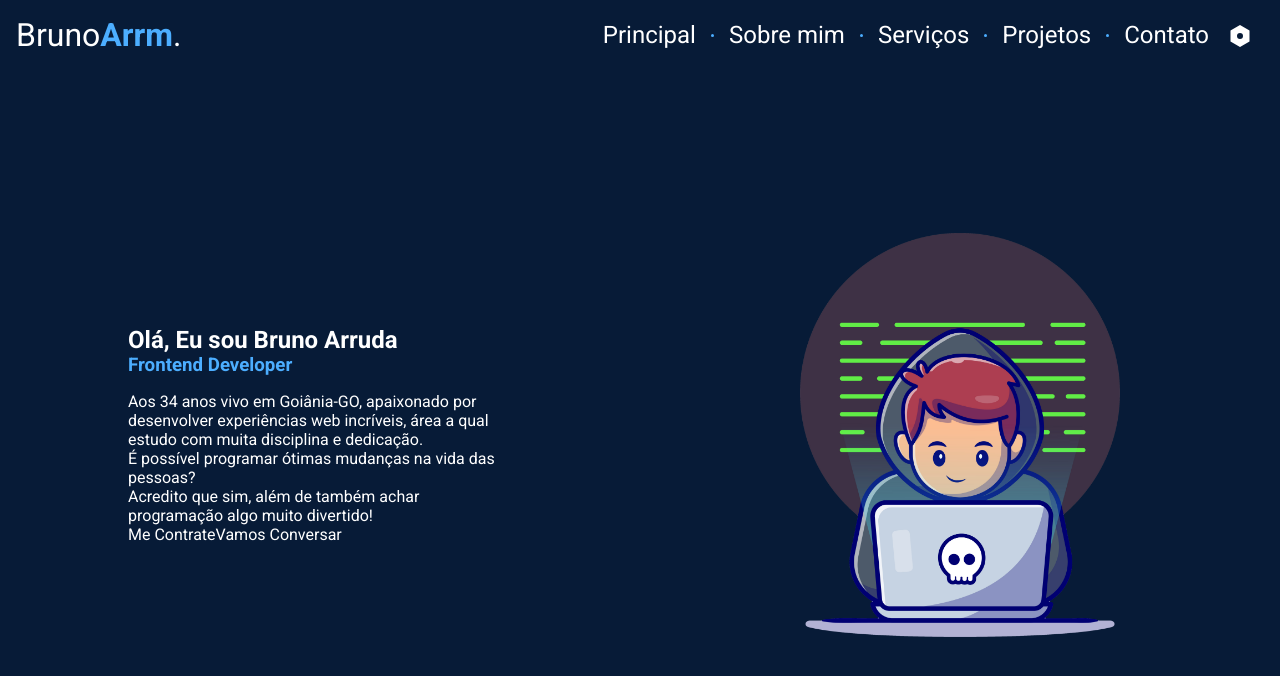
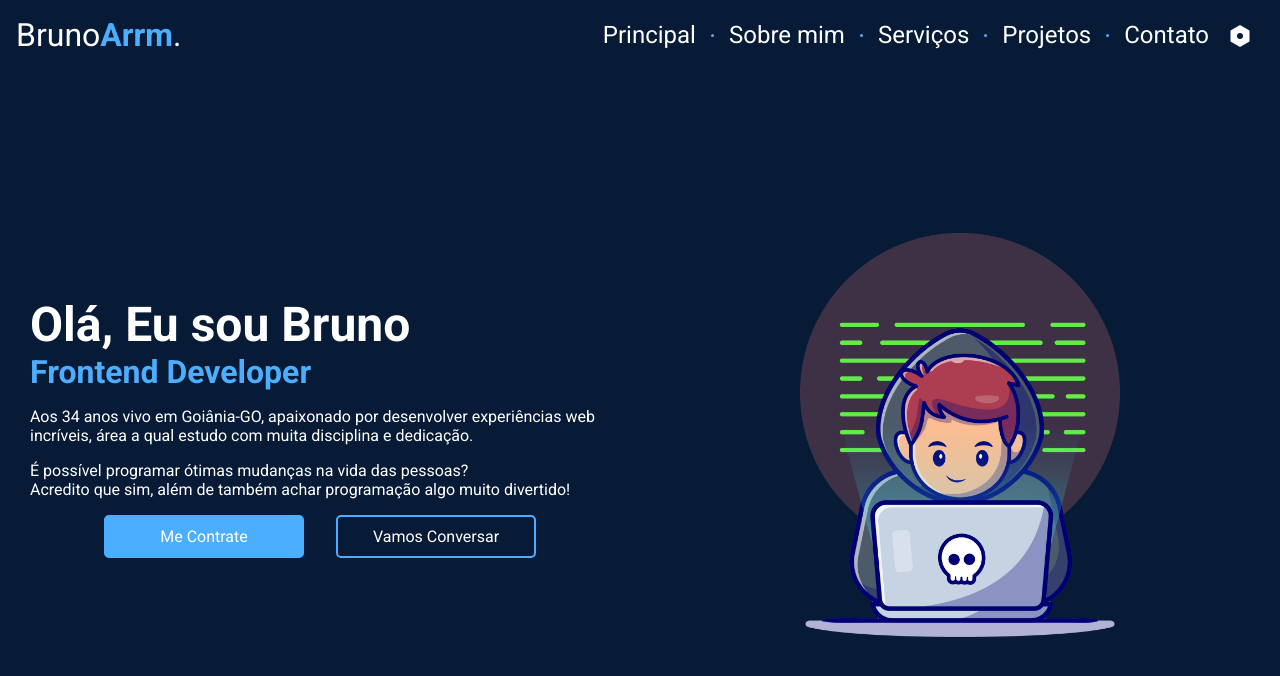
Before and after one commit to bruno-arruda-dev/portfolio-bruno-arruda, a React (Vite) app: page / in a window 1280 px wide. Shown: the top 676 px of the page. Built offline with nearby package versions, Linux system fonts and the light colour scheme.

Commit message:
Estilização da apresentação e botões.

```diff
--- /dev/null
+++ b/src/components/HireButtons/Hire.module.scss
@@ -0,0 +1,63 @@
+@import '../../styles/Global.module.scss';
+
+.hireContainer {
+    width: auto;
+    display: flex;
+    align-items: center;
+    justify-content: center;
+
+    a {
+        margin: 1rem;
+        padding: 10px 0;
+        width: 200px;
+        border-radius: $main-radius;
+        text-align: center;
+        cursor: pointer;
+        position: relative;
+        border: 2px solid $detail-dark-text;
+        border-radius: $main-radius;
+
+        p {
+            position: relative;
+            z-index: 9999;
+        }
+    }
+
+    .hire {
+        background-color: $detail-dark-text;
+
+        &:after {
+            transition: all .3s ease;
+            position: absolute;
+            left: 0;
+            top: 0;
+            content: '';
+            height: 100%;
+            width: 0px;
+            background-color: $bg-dark;
+            border-radius: $main-radius;
+        }
+
+        &:hover::after {
+            width: 100%;
+        }
+    }
+
+    .talk {
+
+        &:after {
+            transition: all .3s ease;
+            position: absolute;
+            left: 0;
+            top: 0;
+            content: '';
+            height: 100%;
+            width: 0px;
+            background-color: $detail-dark-text;
+        }
+
+        &:hover::after {
+            width: 100%;
+        }
+    }
+}
--- /dev/null
+++ b/src/components/HireButtons/Hire.tsx
@@ -0,0 +1,21 @@
+import {useContext} from 'react'
+import classes from './Hire.module.scss'
+import { allLanguages } from '../../locales/languages';
+import { ConfigContext } from '../../context/ConfigContext';
+
+const Hire = () => {
+    const {language} = useContext(ConfigContext)
+    const l = allLanguages[language]
+    return (
+        <div className={classes.hireContainer}>
+            <a className={classes.hire}>
+                <p>{l.hireMe}</p>
+            </a>
+            <a className={classes.talk}>
+                <p>{l.letsTalk}</p>
+            </a>
+        </div>
+    );
+}
+
+export default Hire;
--- a/src/components/NavButtons/NavButtons.tsx
+++ b/src/components/NavButtons/NavButtons.tsx
@@ -6,14 +6,15 @@ import { allLanguages } from '../../locales/languages';
 import { ConfigContext } from '../../context/ConfigContext';
 
 const NavButtons = () => {
-  const {theme, language} = useContext(ConfigContext)
+  const {theme, language} = useContext(ConfigContext);
+  const l = allLanguages[language];
   return (
     <div className={`${DarkClasses['navButtons_' + theme]} ${LightClasses['navButtons_' + theme]}`}>
-      <a>{`${allLanguages[language].home}`}<div/></a>
-      <a>{`${allLanguages[language].about}`}<div/></a>
-      <a>{`${allLanguages[language].services}`}<div/></a>
-      <a>{`${allLanguages[language].projects}`}<div/></a>
-      <a>{`${allLanguages[language].contact}`}</a>
+      <a>{`${l.home}`}<div/></a>
+      <a>{`${l.about}`}<div/></a>
+      <a>{`${l.services}`}<div/></a>
+      <a>{`${l.projects}`}<div/></a>
+      <a>{`${l.contact}`}</a>
       <Settings />
     </div>
   );
--- a/src/locales/languages.tsx
+++ b/src/locales/languages.tsx
@@ -5,7 +5,7 @@ export const allLanguages: Record<string, { [key: string]: string }> = {
       services: 'Serviços',
       projects: 'Projetos',
       contact: 'Contato',
-      hello: 'Olá, Eu sou Bruno Arruda',
+      hello: 'Olá, Eu sou Bruno',
       personalDescription: 'Aos 34 anos vivo em Goiânia-GO, apaixonado por desenvolver experiências web incríveis, área a qual estudo com muita disciplina e dedicação.',
       personalQuestion: 'É possível programar ótimas mudanças na vida das pessoas?',
       personalAnswer: 'Acredito que sim, além de também achar programação algo muito divertido!',
@@ -18,7 +18,7 @@ export const allLanguages: Record<string, { [key: string]: string }> = {
       services: 'Services',
       projects: 'Projects',
       contact: 'Contact',
-      hello: "Hello, I'm Bruno Arruda",
+      hello: "Hello, I'm Bruno",
       personalDescription: 'At 34 years old, I live in Goiânia-GO, passionate about developing incredible web experiences, an area that I study with a lot of discipline and dedication.',
       personalQuestion: 'Is it possible to program great changes in people’s lives?',
       personalAnswer: 'I believe so, and I also find programming very fun!',
--- a/src/pages/Home/Home.module.scss
+++ b/src/pages/Home/Home.module.scss
@@ -13,19 +13,24 @@
         display: flex;
         align-items: center;
         justify-content: center;
-        padding: 0 10%;
-
+        padding: 0 30px;
 
         .presentationContainer {
             width: 100%;
 
             h2 {
                 font-weight: bold;
+                font-size: 3rem;
             }
 
             h3 {
                 color: $detail-dark-text;
                 margin-bottom: 1rem;
+                font-size: 2rem;
+            }
+
+            p.question {
+                margin-top: 1rem;
             }
         }
     }
--- a/src/pages/Home/Home.tsx
+++ b/src/pages/Home/Home.tsx
@@ -2,6 +2,7 @@ import { useContext } from 'react'
 import classes from './Home.module.scss'
 import { allLanguages } from '../../locales/languages'
 import { ConfigContext } from '../../context/ConfigContext';
+import Hire from '../../components/HireButtons/Hire';
 
 const Home = () => {
   const { language } = useContext(ConfigContext)
@@ -15,16 +16,11 @@ const Home = () => {
           <h2>{l.hello}</h2>
           <h3>Frontend Developer</h3>
           <p>{l.personalDescription}</p>
-          <p>{l.personalQuestion}</p>
+          <p className={classes.question}>{l.personalQuestion}</p>
           <p>{l.personalAnswer}</p>
-          <div>
-            <a>
-              {l.hireMe}
-            </a>
-            <a>
-              {l.letsTalk}
-            </a>
-          </div>
+
+          <Hire />
+
         </div>
       </div>
 
```
